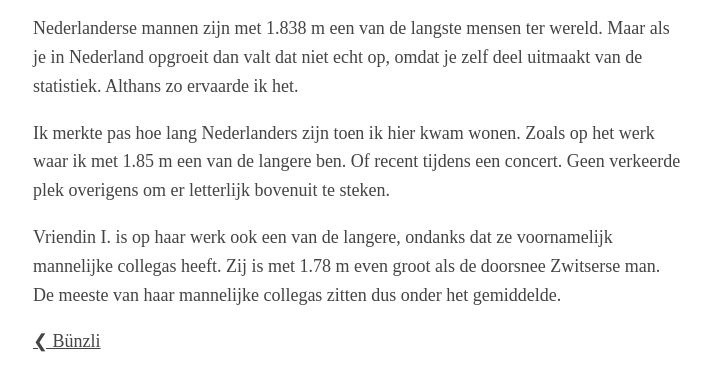
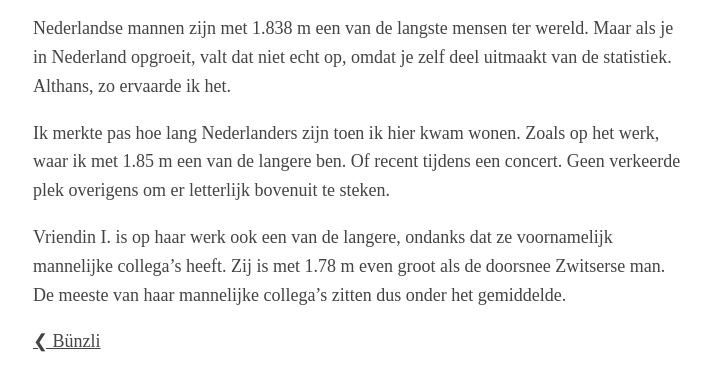
Before and after one commit to Roald87/roaldin.ch, a Jekyll site: the page built from _posts/2023-08-19-lengte.md, in a window 1280 px wide, cut to the strip 404-795 px from the top of the page. Shown: the whole strip, without its empty margins (282-993 px from the left). Built offline with Jekyll 4.4.1, drawn with Linux system fonts in a browser that asks for light colours; comment, search, counter and statistics services are not loaded.

Commit message:
Spellcheck by ChatGPT

```diff
--- a/_posts/2023-08-19-lengte.md
+++ b/_posts/2023-08-19-lengte.md
@@ -6,8 +6,8 @@ image: generated/lengte-1-500-838409aa7.webp
 
 {% picture lengte-1.png %}
 
-Nederlanderse mannen zijn met 1.838 m een van de langste mensen ter wereld. Maar als je in Nederland opgroeit dan valt dat niet echt op, omdat je zelf deel uitmaakt van de statistiek. Althans zo ervaarde ik het.
+Nederlandse mannen zijn met 1.838 m een van de langste mensen ter wereld. Maar als je in Nederland opgroeit, valt dat niet echt op, omdat je zelf deel uitmaakt van de statistiek. Althans, zo ervaarde ik het.
 
-Ik merkte pas hoe lang Nederlanders zijn toen ik hier kwam wonen. Zoals op het werk waar ik met 1.85 m een van de langere ben. Of recent tijdens een concert. Geen verkeerde plek overigens om er letterlijk bovenuit te steken.
+Ik merkte pas hoe lang Nederlanders zijn toen ik hier kwam wonen. Zoals op het werk, waar ik met 1.85 m een van de langere ben. Of recent tijdens een concert. Geen verkeerde plek overigens om er letterlijk bovenuit te steken.
 
-Vriendin I. is op haar werk ook een van de langere, ondanks dat ze voornamelijk mannelijke collegas heeft. Zij is met 1.78 m even groot als de doorsnee Zwitserse man. De meeste van haar mannelijke collegas zitten dus onder het gemiddelde.
+Vriendin I. is op haar werk ook een van de langere, ondanks dat ze voornamelijk mannelijke collega's heeft. Zij is met 1.78 m even groot als de doorsnee Zwitserse man. De meeste van haar mannelijke collega's zitten dus onder het gemiddelde.
```
